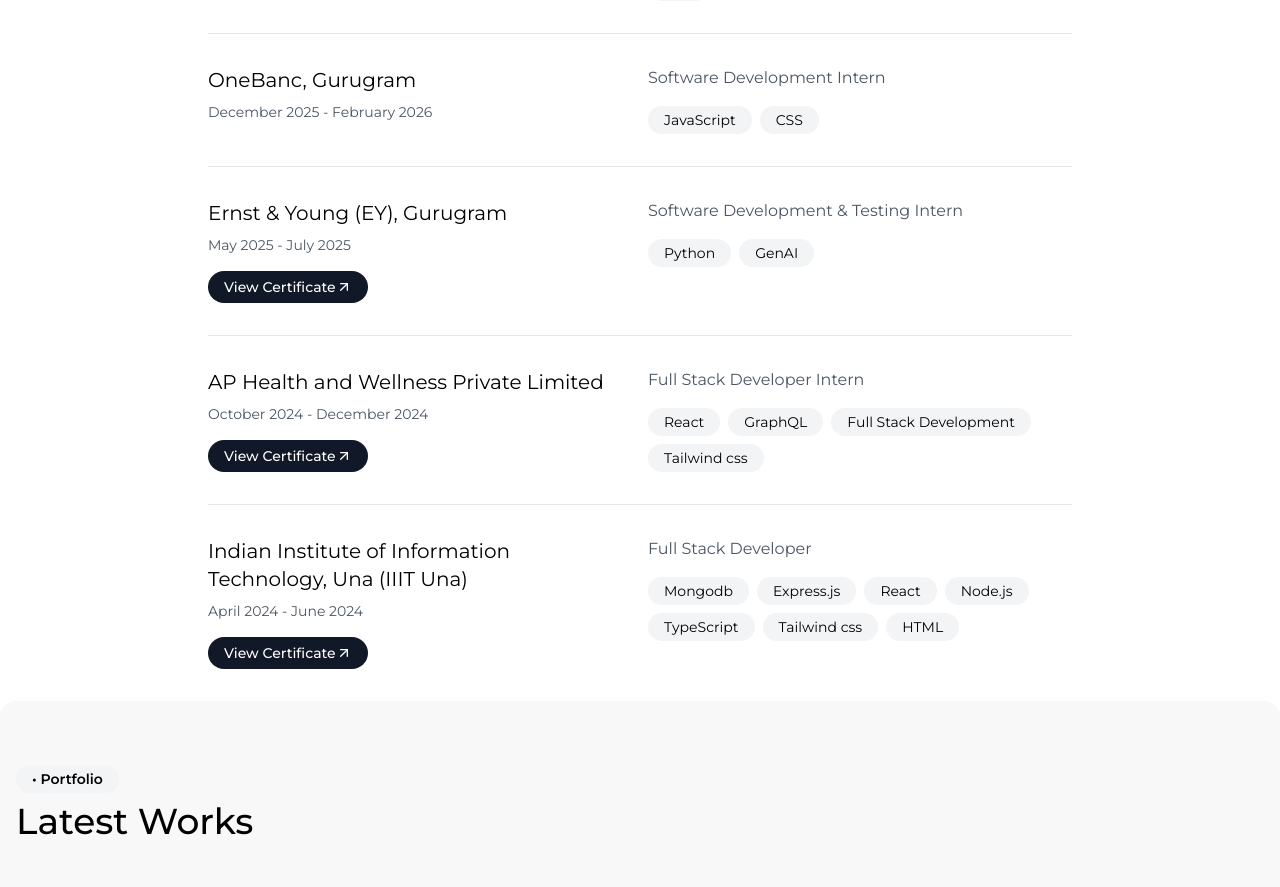
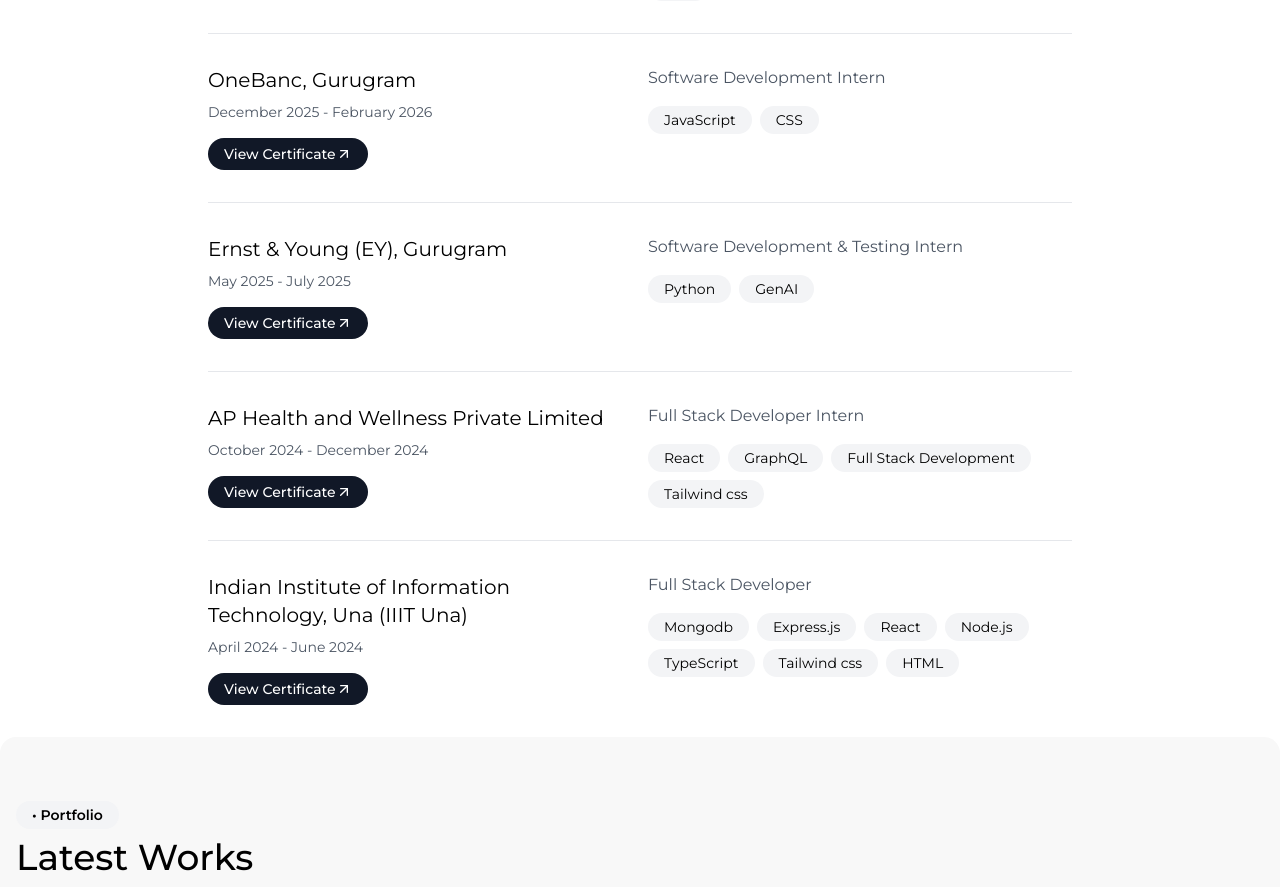
Before and after one commit to Rachit-31/My_Portfolio, a React (Vite) app in the folder Client/: page / in a window 1280 px wide. Shown: the part 2480-3367 px from the top of the page. Built offline with nearby package versions, Linux system fonts and the light colour scheme.

Commit message:
added the relieving letter

```diff
--- a/Client/src/static/Content.jsx
+++ b/Client/src/static/Content.jsx
@@ -85,7 +85,7 @@
     period: "December 2025 - February 2026",
     role: "Software Development Intern",
     tags: ["JavaScript", "CSS"],
-    certificate: ""
+    certificate: "https://drive.google.com/file/d/1ueqkc327StM1E01eXJHUg980XxOyaL0y/view?usp=sharing"
   },
   {
     company: "Ernst & Young (EY), Gurugram",
```
